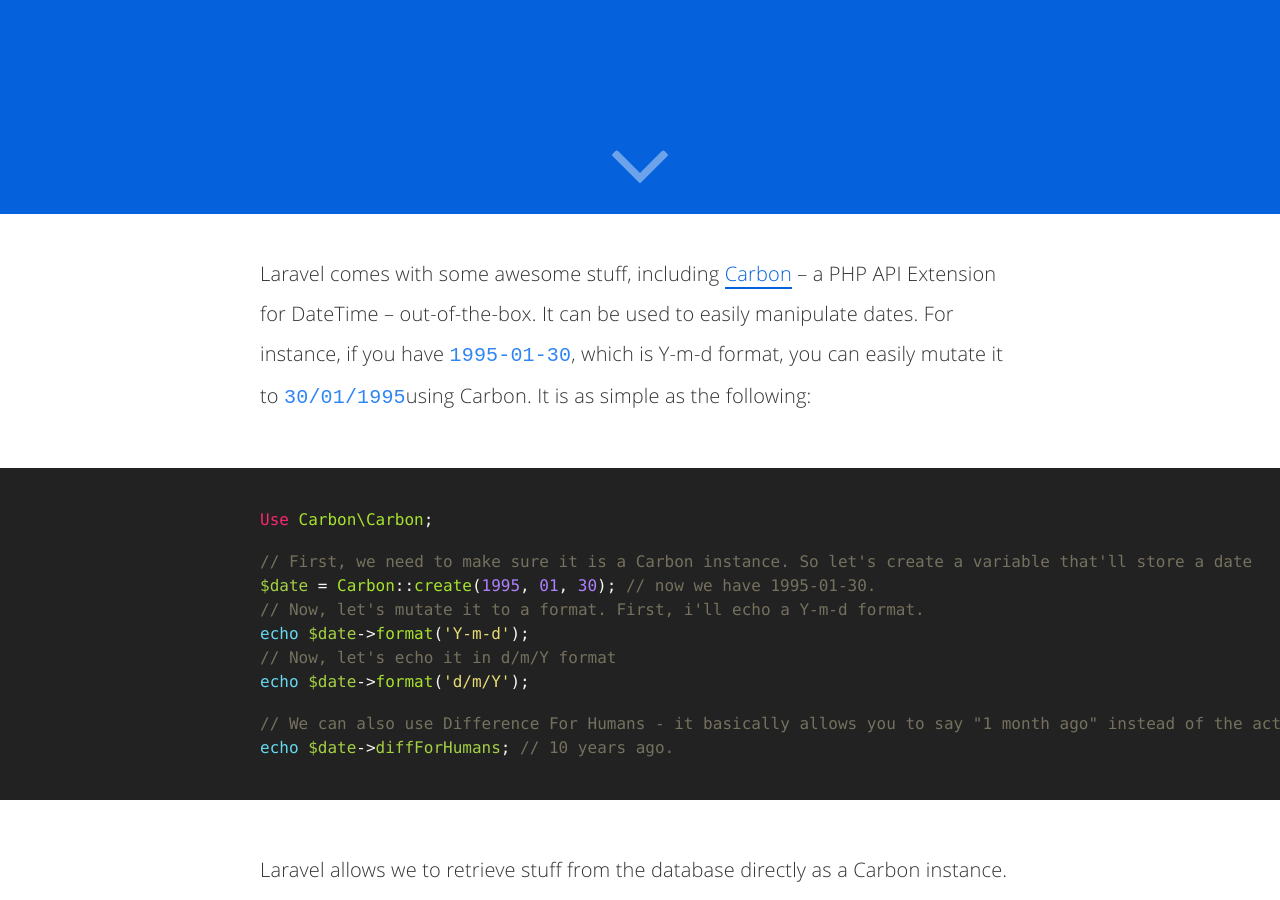
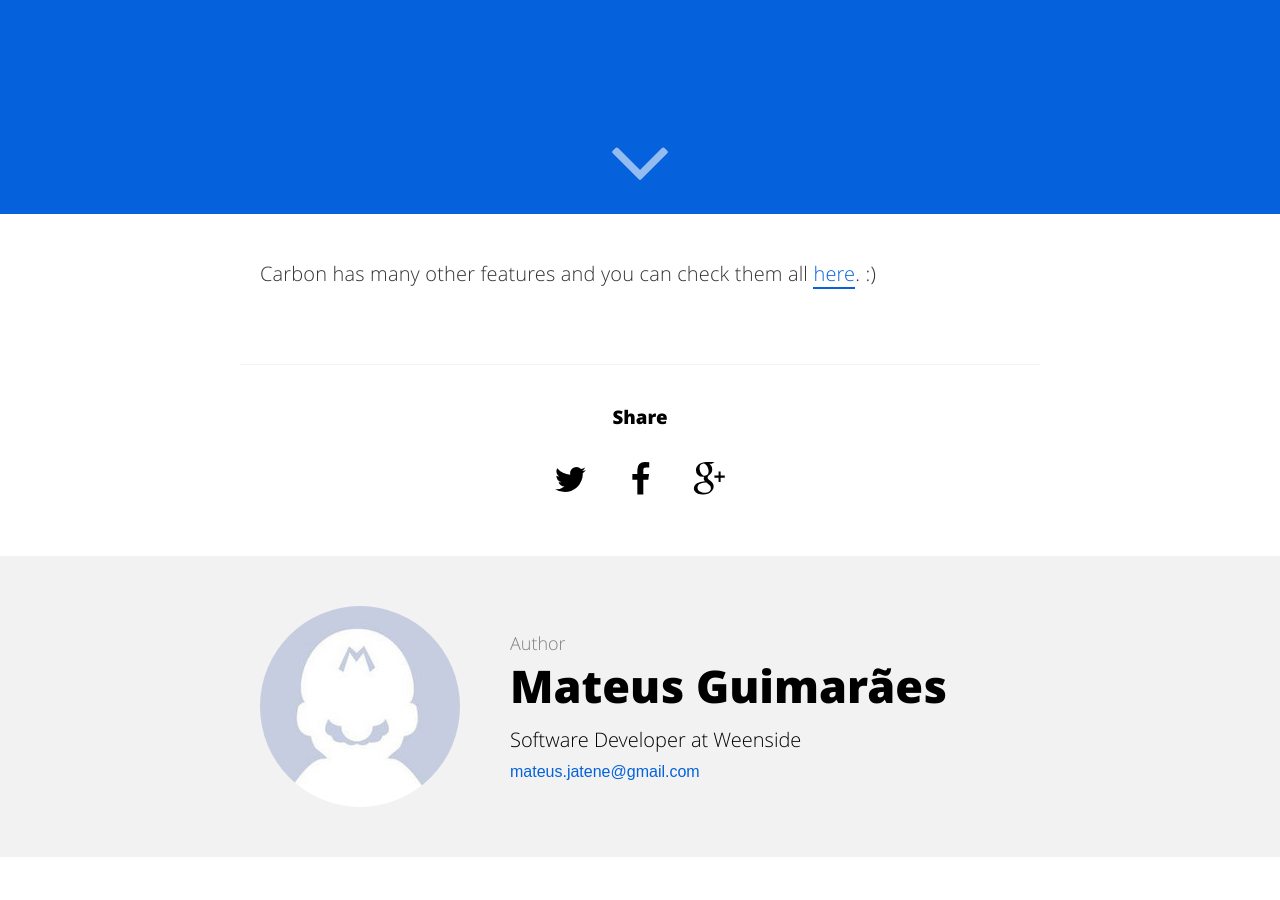
Before and after one commit to mateusjatenee/mateusjatenee.github.io, a Jekyll site: the page built from _posts/2016-01-07-using-carbon-to-manipulate-date-and-time-on-laravel.md, in a window 1280 px wide and 900 px high, scrolled down 686 px. Built offline with Jekyll 4.4.1, drawn with Linux system fonts in a browser that asks for light colours; comment, search, counter and statistics services are not loaded; some of the changed text lies outside the part shown.

Commit message:
not sure

````diff
--- a/_posts/2016-01-07-using-carbon-to-manipulate-date-and-time-on-laravel.md
+++ b/_posts/2016-01-07-using-carbon-to-manipulate-date-and-time-on-laravel.md
@@ -15,29 +15,6 @@ categories:
 twitter_text:
 ---
 
-Laravel comes with some awesome stuff, including [Carbon](https://github.com/briannesbitt/Carbon) -- a PHP API Extension for DateTime -- out-of-the-box. It can be used to easily manipulate dates. For instance, if you have ```1995-01-30```, which is Y-m-d format, you can easily mutate it to ```30/01/1995```using Carbon. It is as simple as the following:
-{% highlight php %}
-Use Carbon\Carbon;
-
-// First, we need to make sure it is a Carbon instance. So let's create a variable that'll store a date
-$date = Carbon::create(1995, 01, 30); // now we have 1995-01-30.
-// Now, let's mutate it to a format. First, i'll echo a Y-m-d format.
-echo $date->format('Y-m-d');
-// Now, let's echo it in d/m/Y format
-echo $date->format('d/m/Y');
-
-// We can also use Difference For Humans - it basically allows you to say "1 month ago" instead of the actual date. So, today is October 6th. I can either show the user 2015-10-04 (Y-m-d format) or I can show "2 days ago", which is way better and possible with Difference for Humans. Let's do it.
-echo $date->diffForHumans; // 10 years ago.
-{% endhighlight %}
-
-Laravel allows we to retrieve stuff from the database directly as a Carbon instance. It has, by default, created_at and modified_at as Carbon instances. We can add new fields by creating an array ```php $dates ``` with the fields. If I want to retrieve everything from the ```day``` field as a Carbon instance, I just have to put in on the array.
-{% highlight php %}
-class Post extends Model
-{
-
-    protected $dates = ['day'];
-...
-{% endhighlight %}
 
 
 Carbon has many other features and you can check them all [here](https://github.com/briannesbitt/Carbon). :)
````
Also changed, not shown: _posts/2016-01-07-project-euler-problem-1-(english).md (+7 -1 lines).
